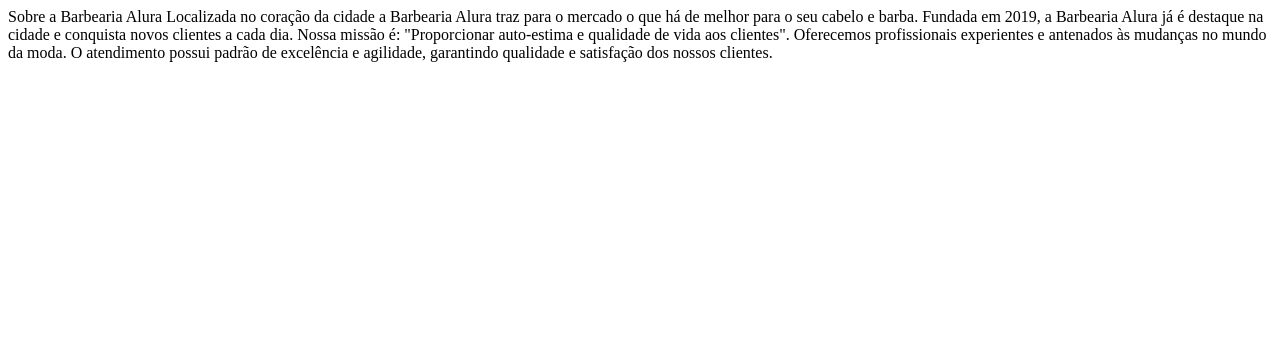
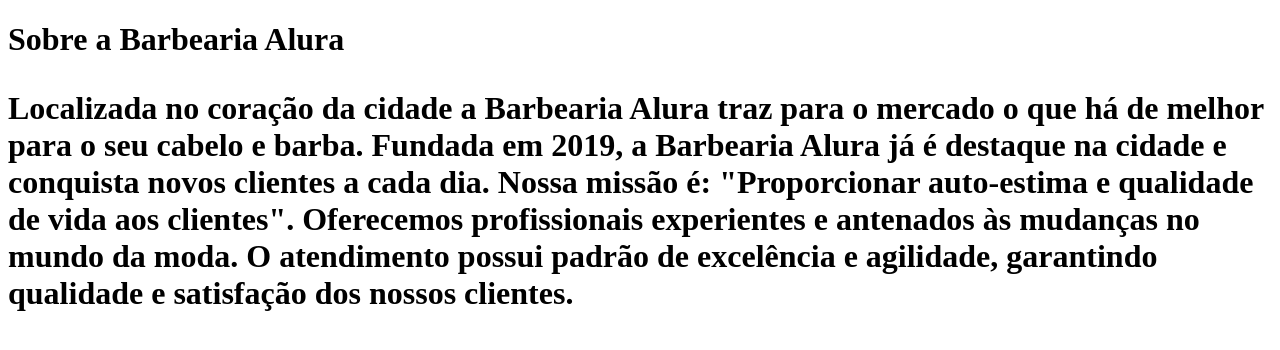
Before and after one commit to DANDARA-silvaalves/projeto, a plain HTML site: page index.html in a window 1280 px wide. Drawn offline with Linux system fonts and the light colour scheme.

Commit message:
Add files via upload

```diff
--- a/index.html
+++ b/index.html
@@ -6,9 +6,9 @@
     <title>Document</title>
 </head>
 <body>
-    Sobre a Barbearia Alura
+    <h1>Sobre a Barbearia Alura
 
-Localizada no coração da cidade a Barbearia Alura traz para o mercado o que há de melhor para o seu cabelo e barba. Fundada em 2019, a Barbearia Alura já é destaque na cidade e conquista novos clientes a cada dia.
+<p>Localizada no coração da cidade a Barbearia Alura traz para o mercado o que há de melhor para o seu cabelo e barba. Fundada em 2019, a Barbearia Alura já é destaque na cidade e conquista novos clientes a cada dia.
 
 Nossa missão é: "Proporcionar auto-estima e qualidade de vida aos clientes".
 
```
